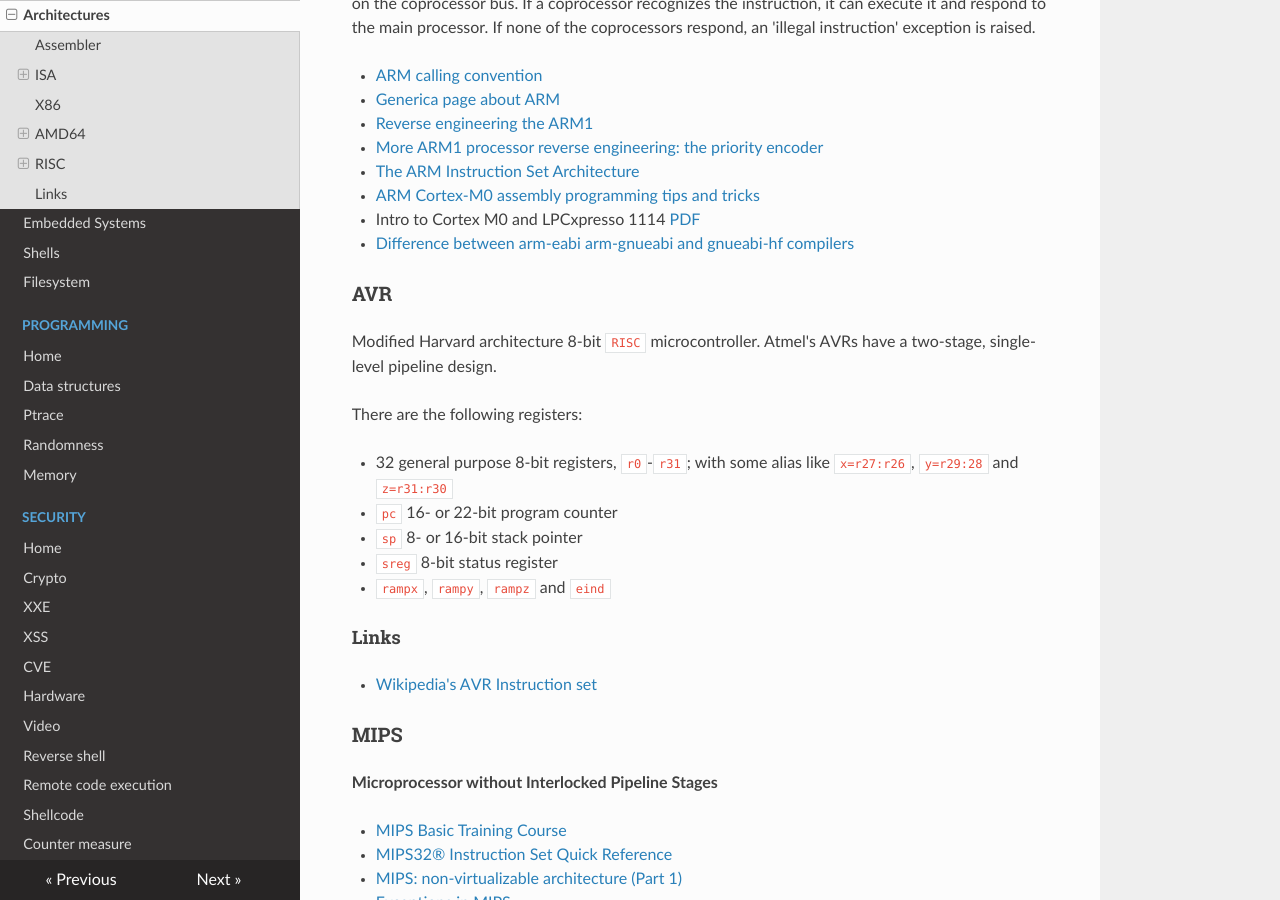
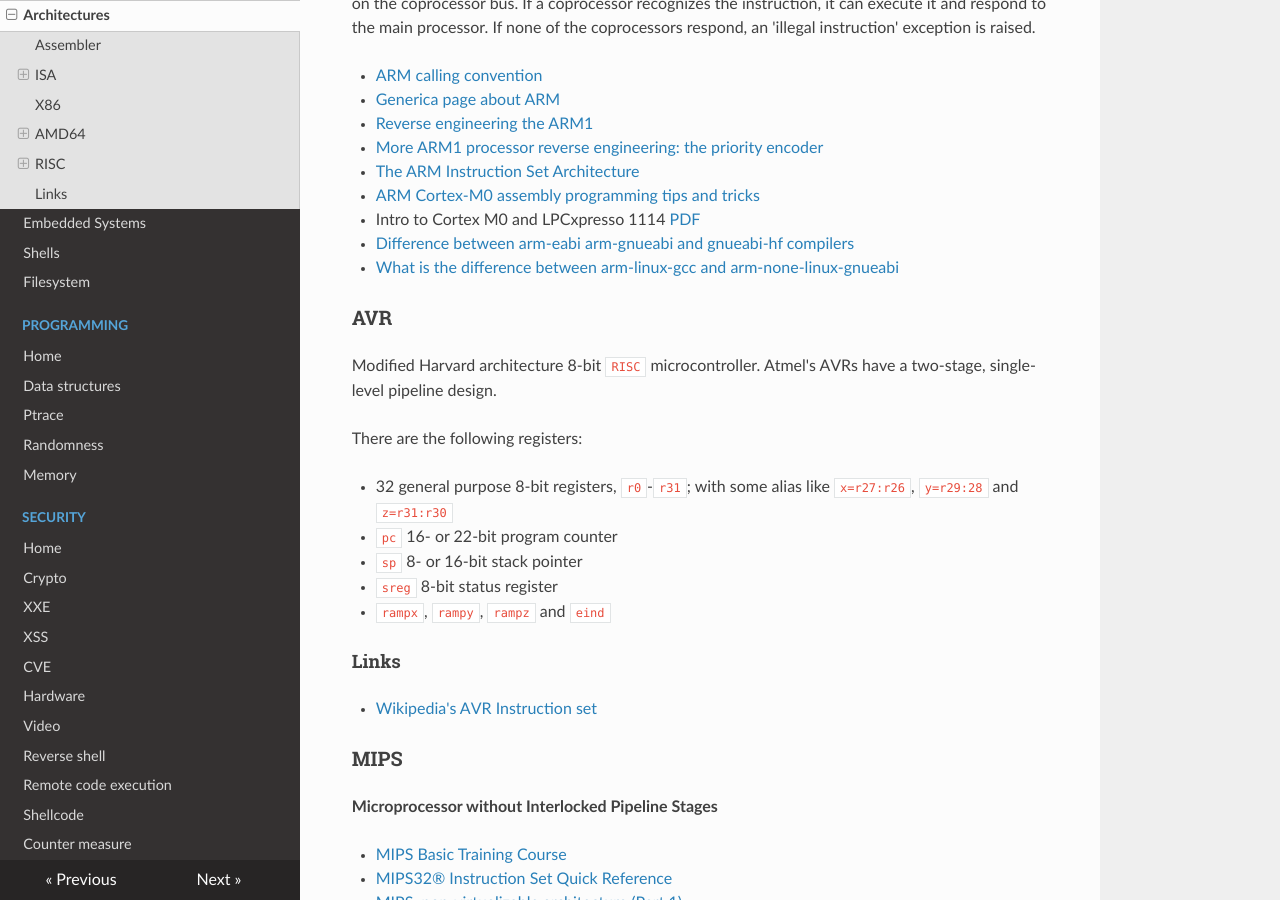
Before and after one commit to gipi/low-level, an MkDocs documentation site: the page built from docs/arch.md, in a window 1280 px wide and 900 px high, scrolled down 2835 px. Built offline with MkDocs 1.6.1, drawn with Linux system fonts in a browser that asks for light colours; nearby versions of some CDN libraries; old or Windows-style settings are respelled for this version of MkDocs.

Commit message:
Add link.

```diff
--- a/docs/arch.md
+++ b/docs/arch.md
@@ -129,6 +129,7 @@
  - [ARM Cortex-M0 assembly programming tips and tricks](https://community.arm.com/docs/DOC-7869)
  - Intro to Cortex M0 and LPCxpresso 1114 [PDF](https://web.eecs.umich.edu/~prabal/teaching/eecs373-f10/slides/lec21.pdf)
  - [Difference between arm-eabi arm-gnueabi and gnueabi-hf compilers](https://stackoverflow.com/questions/26692065/difference-between-arm-eabi-arm-gnueabi-and-gnueabi-hf-compilers)
+ - [What is the difference between arm-linux-gcc and arm-none-linux-gnueabi](https://stackoverflow.com/questions/13797693/what-is-the-difference-between-arm-linux-gcc-and-arm-none-linux-gnueabi)
 
 ### AVR
 
```
